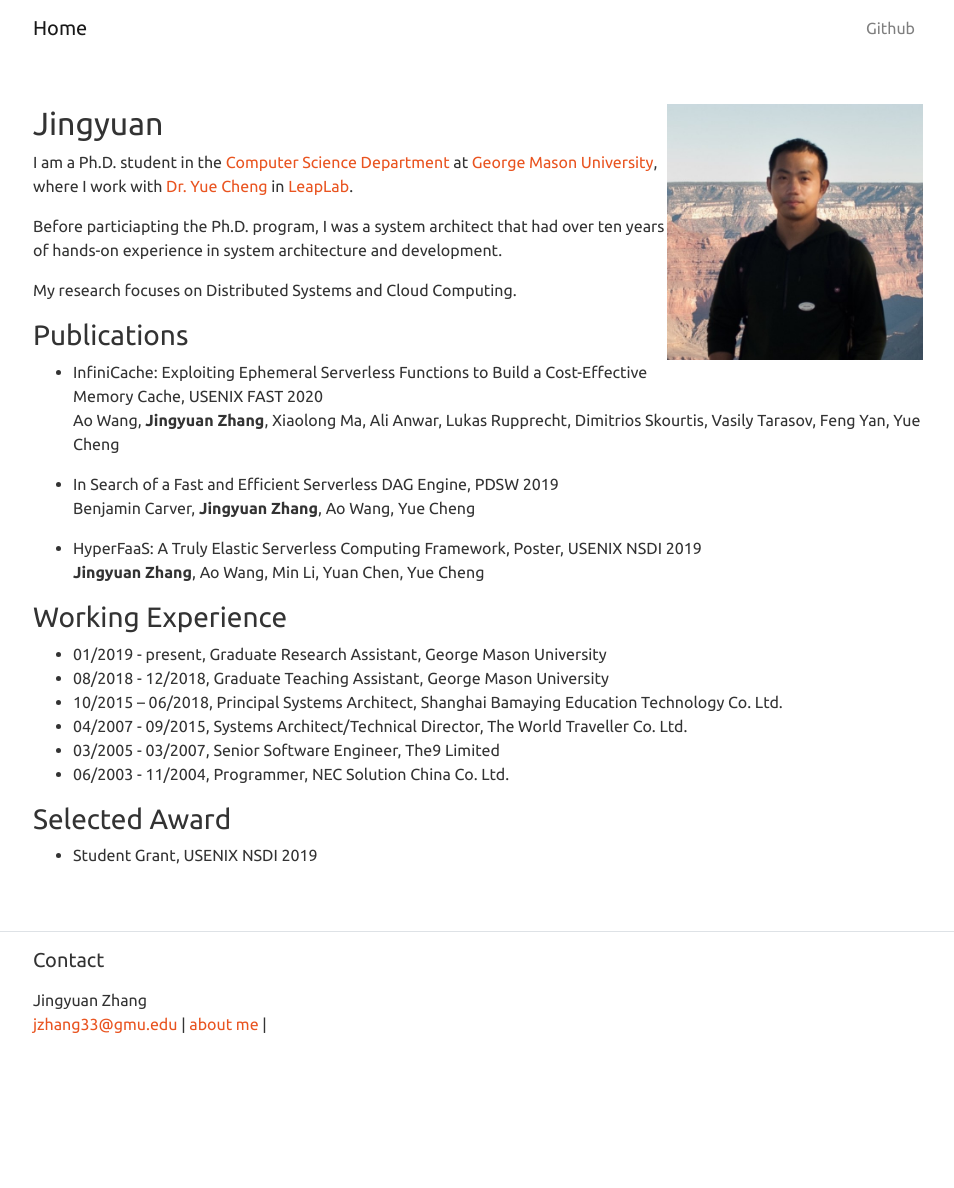
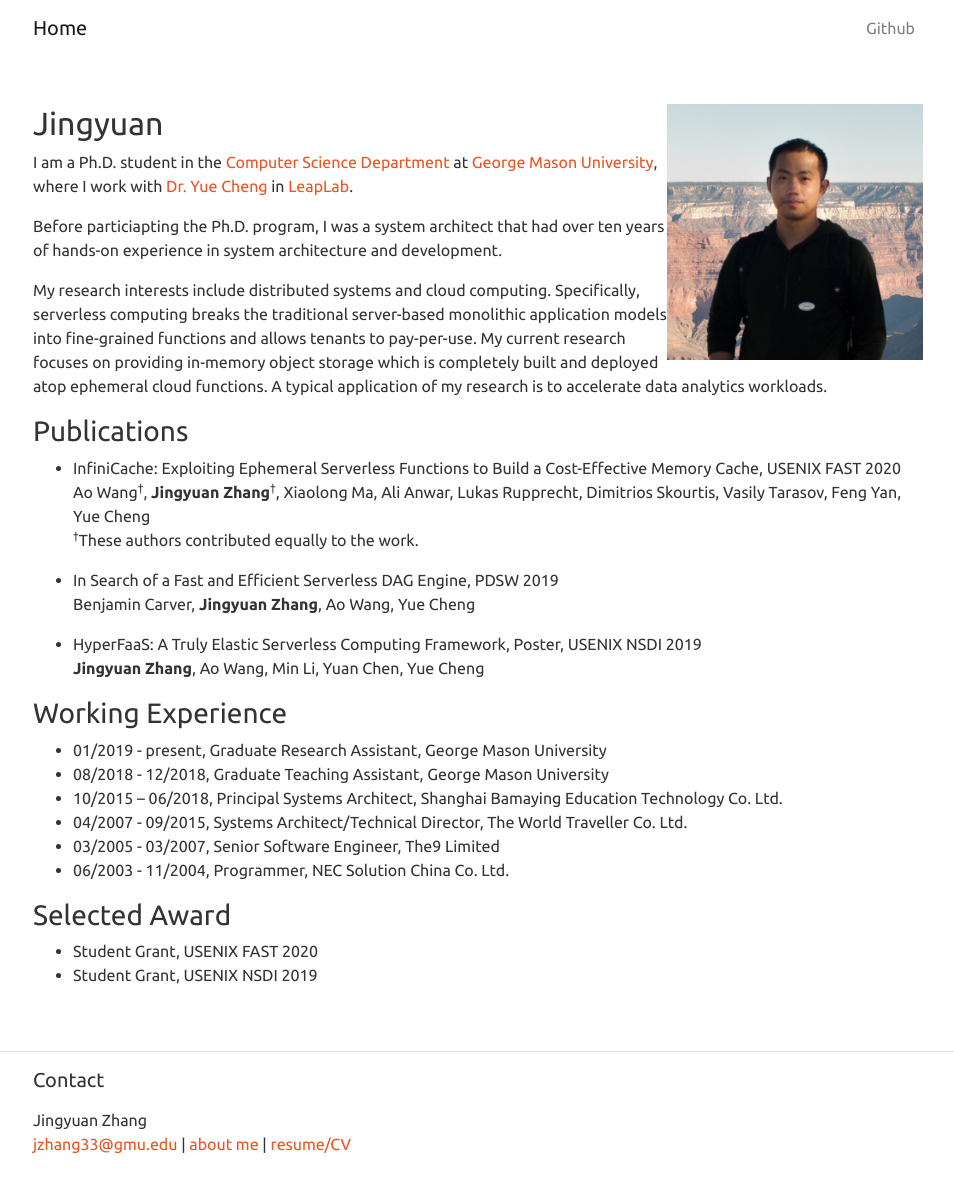
Before and after one commit to zhangjyr/zhangjyr.github.io, a Jekyll site: the page built from index.md, in a window 1280 px wide. Shown: the whole page, without its empty margins (162-1116 px from the left). Built offline with Jekyll 4.4.1, drawn with Linux system fonts in a browser that asks for light colours; before the commit the page ends 1068 px from its top, so only the background shows below that.

Commit message:
Update website

```diff
--- a/_config.yml
+++ b/_config.yml
@@ -20,8 +20,8 @@ description: >- # this means to ignore newlines until "baseurl:"
 #  A Bootstrap 4 start up project for Jekyll and Github Pages
 #baseurl: "" # the subpath of your site, e.g. /blog
 #url: "" # the base hostname & protocol for your site, e.g. http://example.com
-#twitter_username: jekyllrb
-#github_username:  jekyll
+#twitter_username: tianium
+#github_username:  zhangjyr
 
 github: "http://github.com/zhangjyr"
 
--- a/_includes/footer.html
+++ b/_includes/footer.html
@@ -24,7 +24,7 @@
               <a> | </a>
               <a href="https://about.me/zhangjingyuan" target="_blank">about me</a>
               <a> | </a>
-
+              <a href="files/cv.pdf" target="_blank">resume/CV</a>
             </li>
           {%- endif -%}
         </ul>
--- a/index.md
+++ b/index.md
@@ -14,12 +14,13 @@ where I work with [Dr. Yue Cheng](https://cs.gmu.edu/~yuecheng/) in [LeapLab](ht
 Before particiapting the Ph.D. program, I was a system architect that had over ten years of hands-on experience in system
 architecture and development.
 
-My research focuses on Distributed Systems and Cloud Computing.
+My research interests include distributed systems and cloud computing. Specifically, serverless computing breaks the traditional server-based monolithic application models into fine-grained functions and allows tenants to pay-per-use. My current research focuses on providing in-memory object storage which is completely built and deployed atop ephemeral cloud functions. A typical application of my research is to accelerate data analytics workloads.
 
 
 ### Publications
 * InfiniCache: Exploiting Ephemeral Serverless Functions to Build a Cost-Effective Memory Cache, USENIX FAST 2020
-Ao Wang, **Jingyuan Zhang**, Xiaolong Ma, Ali Anwar, Lukas Rupprecht, Dimitrios Skourtis, Vasily Tarasov, Feng Yan, Yue Cheng
+Ao Wang<sup>†</sup>, **Jingyuan Zhang**<sup>†</sup>, Xiaolong Ma, Ali Anwar, Lukas Rupprecht, Dimitrios Skourtis, Vasily Tarasov, Feng Yan, Yue Cheng
+<sup>†</sup>These authors contributed equally to the work.
 
 * In Search of a Fast and Efficient Serverless DAG Engine, PDSW 2019
 Benjamin Carver, **Jingyuan Zhang**, Ao Wang, Yue Cheng
@@ -36,4 +37,5 @@ Benjamin Carver, **Jingyuan Zhang**, Ao Wang, Yue Cheng
 * 06/2003 - 11/2004, Programmer, NEC Solution China Co. Ltd.
 
 ### Selected Award
+* Student Grant, USENIX FAST 2020
 * Student Grant, USENIX NSDI 2019
```
Also changed, not shown: 1 other file.
